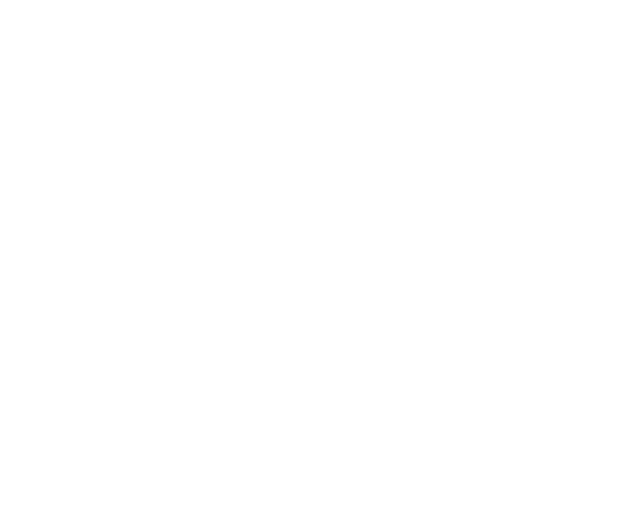
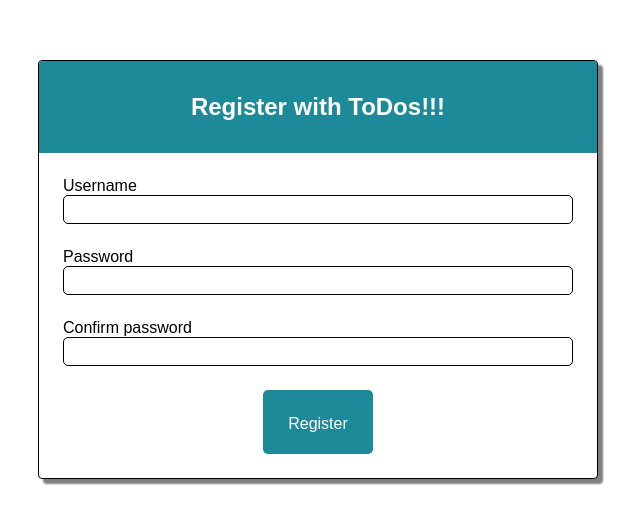
Before and after one commit to mikolertesx/mern-todo, a React (Create React App) app in the folder frontend/: page /register in a window 1280 px wide. Shown: the part 131-654 px from the top of the page, without its empty margins (322-962 px from the left). Built offline with nearby package versions, Linux system fonts and the light colour scheme.

Commit message:
Register page working as expected.

```diff
--- a/frontend/src/App.js
+++ b/frontend/src/App.js
@@ -1,8 +1,15 @@
 import React from "react";
-import { HashRouter, BrowserRouter, Route } from "react-router-dom";
+import {
+  HashRouter,
+  BrowserRouter,
+  Route,
+  Redirect,
+  Switch,
+} from "react-router-dom";
 
 import HomePage from "./pages/Home/";
 import LoginPage from "./pages/Login/";
+import RegisterPage from "./pages/Register/";
 
 function App() {
   const Router =
@@ -11,12 +18,18 @@
   return (
     <div className="App">
       <Router>
+        <Switch>
           <Route exact={true} path="/">
             <HomePage />
           </Route>
           <Route exact={true} path="/login">
             <LoginPage />
           </Route>
+          <Route exact={true} path="/register">
+            <RegisterPage />
+          </Route>
+          <Redirect to="/" />
+        </Switch>
       </Router>
     </div>
   );
--- a/frontend/src/components/InputField.js
+++ b/frontend/src/components/InputField.js
@@ -20,13 +20,14 @@
   width: 100%;
 `;
 
-const InputField = ({ title, text, onChange }) => {
+const InputField = ({ title, text, onChange, type }) => {
   const fixedTitle = title || text;
+  const fixedType = type || 'text';
 
   return (
     <InputContainer>
       <Label>{fixedTitle}</Label>
-      <Input value={text} onChange={onChange} />
+      <Input value={text} onChange={onChange} type={fixedType} />
     </InputContainer>
   );
 };
--- /dev/null
+++ b/frontend/src/pages/Register/components.js
@@ -0,0 +1,80 @@
+import styled from "styled-components";
+import Theme from "../../shared/Theme";
+import InputField from "../../components/InputField";
+import paddedButton from "../../shared/paddedButton";
+
+export const Content = styled.div`
+  display: flex;
+  flex-direction: column;
+  width: 100%;
+  height: 100vh;
+`;
+
+export const Form = styled.form`
+  overflow: hidden;
+  background: white;
+  border: 1px solid black;
+  border-radius: 4px;
+  box-shadow: 5px 5px 2px rgba(0, 0, 0, 0.5);
+  width: 80%;
+  max-width: 560px;
+  margin: auto;
+`;
+
+export const FormTitleContainer = styled.div`
+  background: ${Theme.primaryColor};
+  color: white;
+  width: 100%;
+  padding: 32px;
+`;
+
+export const FormTitle = styled.h1`
+  font-size: 1.5rem;
+  font-family: Arial;
+  text-align: center;
+`;
+
+export const FormContainer = styled.div`
+  padding: 24px;
+`;
+
+export const FormButton = styled(paddedButton)``;
+
+export const FormButtonContainer = styled.div`
+  display: flex;
+  justify-content: center;
+  align-content: center;
+  width: 100%;
+  height: 64px;
+`;
+
+export const ErrorP = styled.p`
+  color: red;
+  font-family: 'Arial';
+  font-size: 1.2rem;
+  text-align: center;
+  font-weight: bold;
+  margin-bottom: 12px;
+`;
+
+export const LoadingBanner = styled.div`
+  position: fixed;
+  top: 50%;
+  left: 50%;
+  transform: translate(-50%, -50%);
+  width: 100%;
+  height: 100%;
+  background: rgba(0, 0, 0, 0.4);
+  display: flex;
+  align-items: center;
+  justify-content: center;
+`;
+
+export const LoadingBannerTitle = styled.h1`
+  font-size: 2.5rem;
+  font-family: 'Arial';
+  font-weight: thin;
+  color: white;
+`;
+
+export { InputField };
--- /dev/null
+++ b/frontend/src/pages/Register/index.js
@@ -0,0 +1,88 @@
+import React, { useState } from "react";
+import {
+  Content,
+  Form,
+  FormTitleContainer,
+  FormTitle,
+  FormContainer,
+  FormButtonContainer,
+  FormButton,
+  InputField,
+  ErrorP,
+  LoadingBanner,
+  LoadingBannerTitle
+} from "./components";
+import { register } from "../../api/auth";
+
+const RegisterPage = () => {
+  const [isLoading, setLoading] = useState(false);
+  const [error, setError] = useState("");
+  const [username, setUsername] = useState("");
+  const [password, setPassword] = useState("");
+  const [confirmPassword, setConfirmPassword] = useState("");
+
+  const onChange = (event, updateFunction) => {
+    updateFunction(event.target.value);
+  };
+
+  const onSubmit = async (event)=> {
+    event.preventDefault();
+    setLoading(true);
+    setError("");
+
+    if (!username || !password || !confirmPassword) {
+      setLoading(false);
+      return setError("You should fill all the spaces.");
+    }
+
+    if (password !== confirmPassword) {
+      setLoading(false);
+      return setError("Both passwords should match");
+    }
+
+    const registerResult = await register(username, password);
+    setLoading(false);
+
+    if (!registerResult.token) {
+      setError(registerResult.message || 'Server didn\'t answer.');
+    }
+  };
+
+  return (
+    <Content>
+      {isLoading && <LoadingBanner>
+          <LoadingBannerTitle>Loading...</LoadingBannerTitle>
+        </LoadingBanner>}
+      <Form onSubmit={onSubmit}>
+        <FormTitleContainer>
+          <FormTitle>Register with ToDos!!!</FormTitle>
+        </FormTitleContainer>
+        <FormContainer>
+          <InputField
+            title="Username"
+            text={username}
+            onChange={(e) => onChange(e, setUsername)}
+          />
+          <InputField
+            title="Password"
+            text={password}
+            onChange={(e) => onChange(e, setPassword)}
+            type="password"
+          />
+          <InputField
+            title="Confirm password"
+            text={confirmPassword}
+            onChange={(e) => onChange(e, setConfirmPassword)}
+            type="password"
+          />
+          {error && <ErrorP>{error}</ErrorP>}
+          <FormButtonContainer>
+            <FormButton>Register</FormButton>
+          </FormButtonContainer>
+        </FormContainer>
+      </Form>
+    </Content>
+  );
+};
+
+export default RegisterPage;
```
Also changed, not shown: frontend/src/pages/register.js (added), 1 other file (tests, documents, lock files or other folders). Lines whose indentation alone changed are shown as unchanged.
